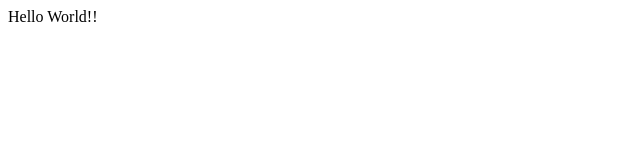
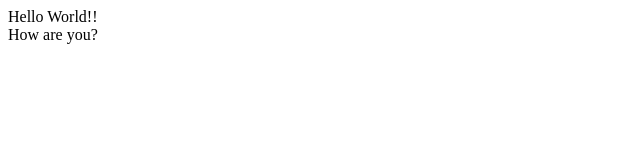
Before and after one commit to adam-chebbah/test-repo, a plain HTML site: page index.html in a window 1280 px wide. Shown: the full height of the page, 0-640 px from the left. Drawn offline with Linux system fonts and the light colour scheme.

Commit message:
Updated index.html

```diff
--- a/index.html
+++ b/index.html
@@ -1 +1,3 @@
 <div>Hello World!!</div>
+
+<div>How are you?</div>
```
